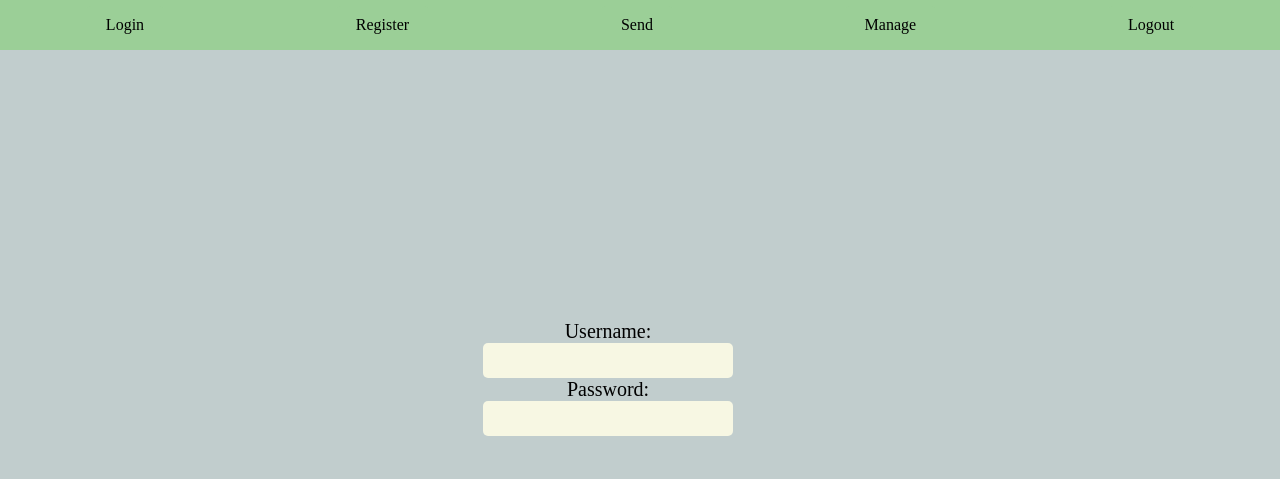
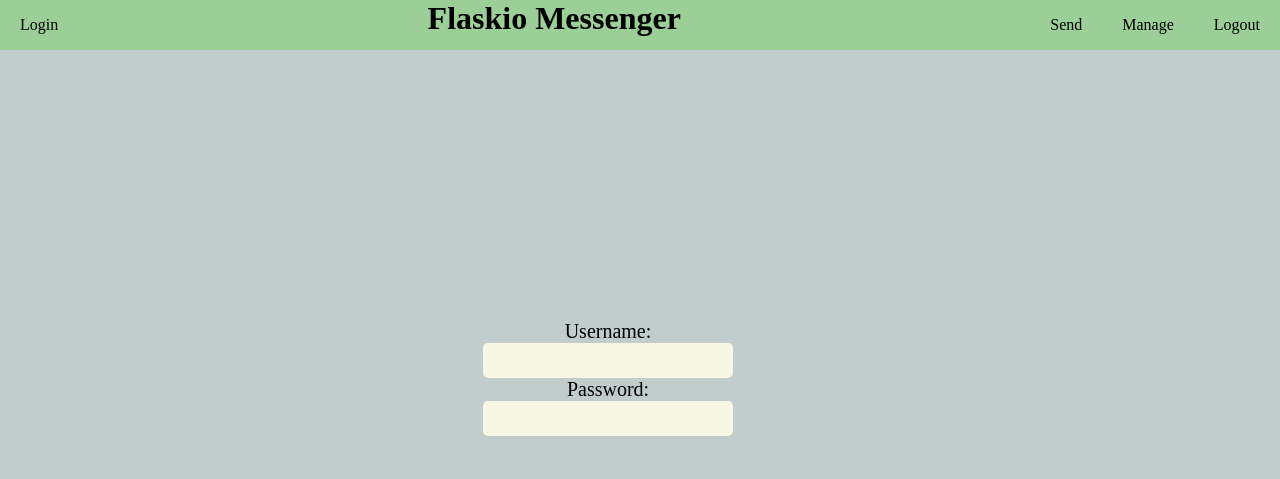
Before and after one commit to rkpkr/messaging-system, a Flask app: page / in a window 1280 px wide. Shown: the top 479 px of the page. Run offline with Flask 2, Linux system fonts and the light colour scheme; parts of the project's set-up code (start-up, migrations or seed data) failed here and were passed over.

Commit message:
Tweaked CSS to make things look a little better.

```diff
--- a/project/static/css/base.css
+++ b/project/static/css/base.css
@@ -14,6 +14,8 @@ header {
 	width: 100%;
 	height: 50px;
 	background-color: #9BCF97;
+	display: flex;
+	justify-content: space-between;
 }
 
 .top {
@@ -47,6 +49,37 @@ a:active {
 	color: black;
 }
 
+.login {
+	height: 50px;
+	display: flex;
+	justify-content: space-around;
+	align-items: center;
+	list-style-type: none;
+}
+
+.login a {
+	text-decoration: none;
+	text-align: center;
+	padding-top: 10px;
+	padding-left: 20px;
+	padding-right: 20px;
+	padding-bottom: 15px;
+	border-top-left-radius: 5px;
+	border-top-right-radius: 5px;
+}
+
+.login a:link,
+a:visited {
+	background-color: #9BCF97;
+	color: black;
+}
+
+.login a:hover,
+a:active {
+	background-color: #c1cdcd;
+	color: black;
+}
+
 .flash {
 	width: 50%;
 	height: 100px;
--- a/project/static/css/manage.css
+++ b/project/static/css/manage.css
@@ -26,6 +26,7 @@ form {
 
 .remove {
 	justify-content: center;
+	margin-top: 135px;
 	margin-left: 200px;
 }
 
--- a/project/templates/base.html
+++ b/project/templates/base.html
@@ -8,9 +8,11 @@
 </head>
 <body>
 	<header>
+		<ul class='login'>
+			<li><a href='{{ url_for('login') }}'>Login</a></li>
+		</ul>
+		<h1>Flaskio Messenger</h1>
 		<ul class='top'>
-			<li><a href='{{ url_for('login') }}'>Login</a></li>
-			<li><a href='{{ url_for('register') }}'>Register</a></li>
 			<li><a href='{{ url_for('send') }}'>Send</a></li>
 			<li><a href='{{ url_for('manage') }}'>Manage</a></li>
 			<li><a href='{{ url_for('logout') }}'>Logout</a></li>
```
